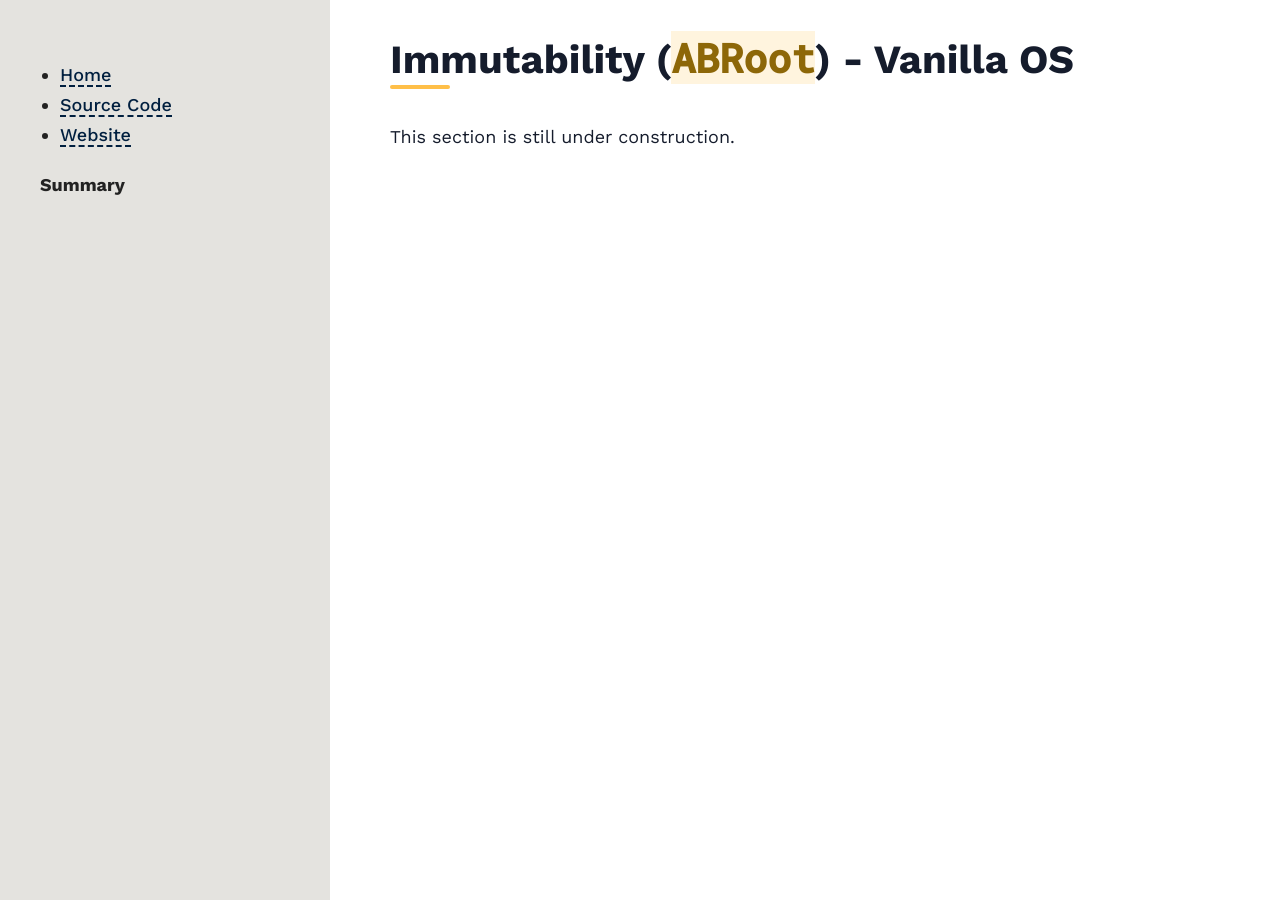
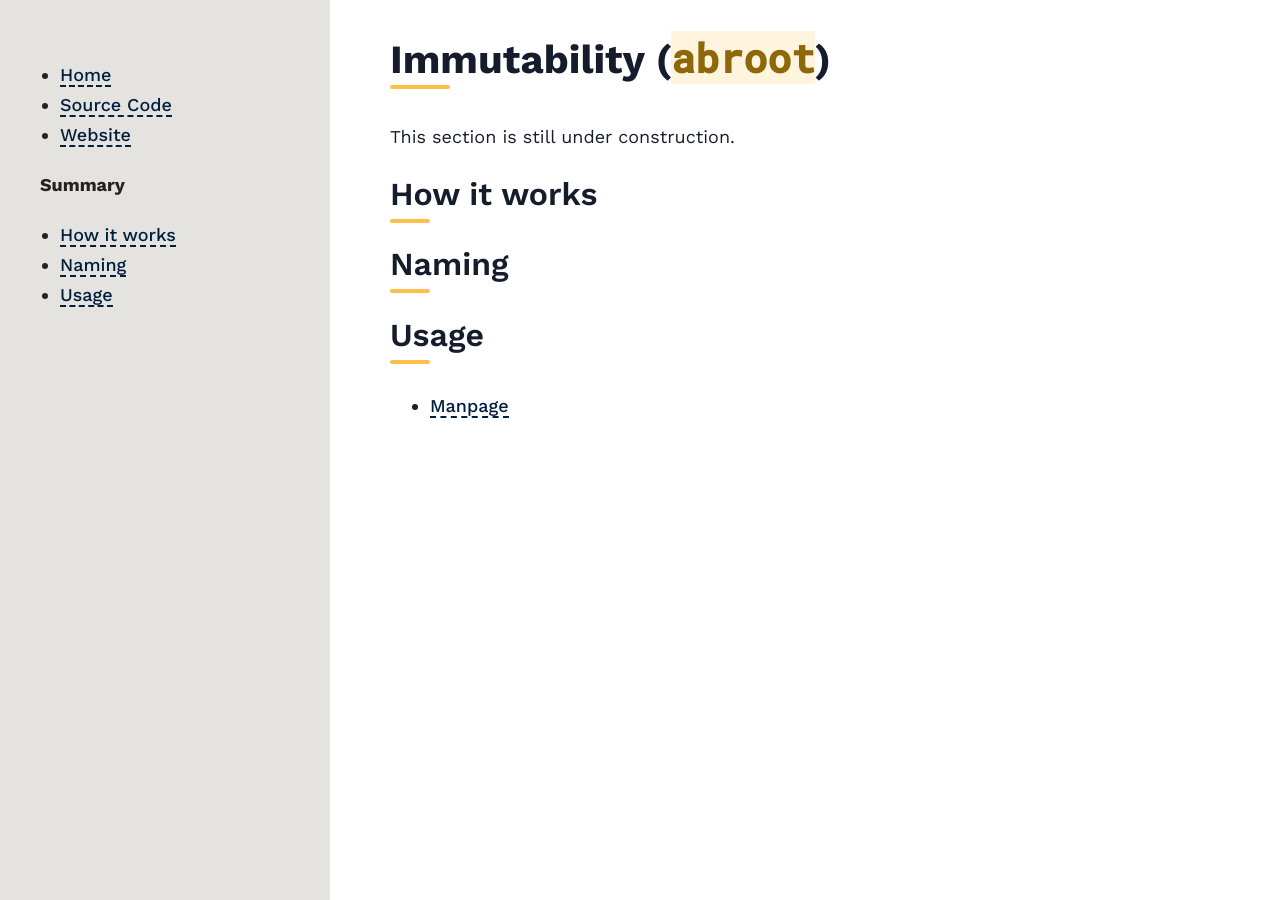
Before and after one commit to Vanilla-OS/documentation, a Jekyll site: the page built from docs/ABRoot/index.md, in a window 1280 px wide. Built offline with Jekyll 4.4.1, drawn with Linux system fonts in a browser that asks for light colours.

Commit message:
Add initial structure to index files

```diff
--- a/docs/ABRoot/index.md
+++ b/docs/ABRoot/index.md
@@ -3,6 +3,14 @@ title: Immutability (ABRoot) - Vanilla OS
 description: Utility proving full immutability and atomicity by transacting between 2 root partitions with support for on-demand transactions via a transactional shell in Vanilla OS.
 ---
 
-# Immutability (`ABRoot`) - Vanilla OS
+# Immutability (`abroot`)
 
 This section is still under construction.
+
+## How it works
+
+## Naming
+
+## Usage
+
+- [Manpage](/docs/ABRoot/manpage)
```
Also changed, not shown: docs/vso/index.md (+7 -1 lines), index.md (+1 -1 lines).
